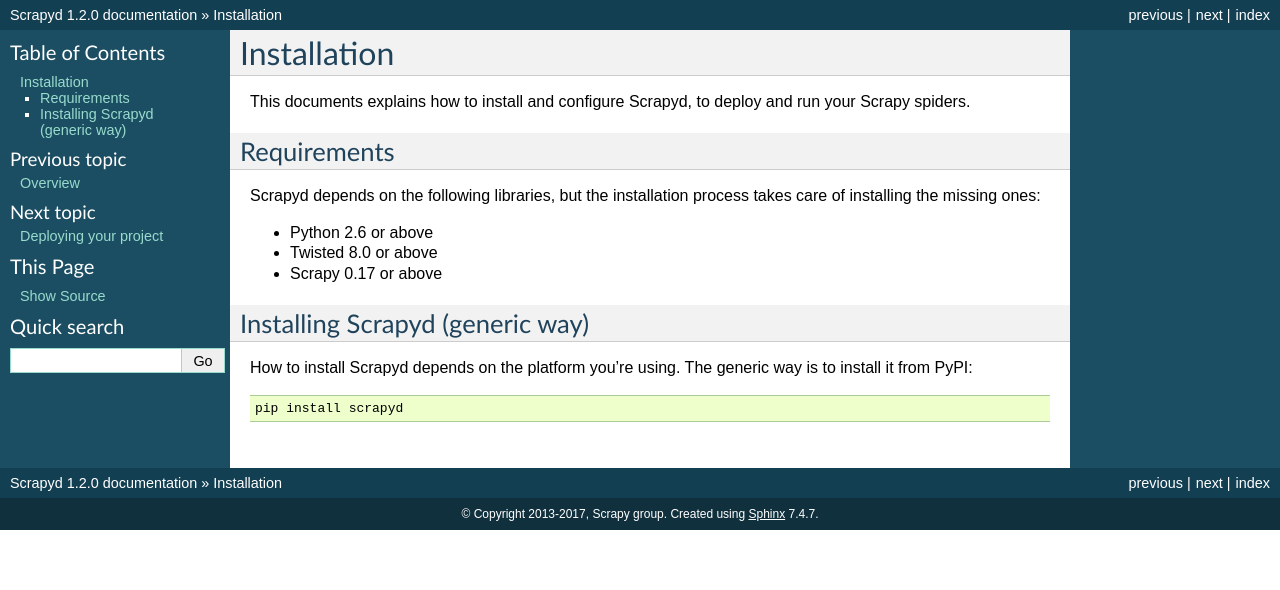
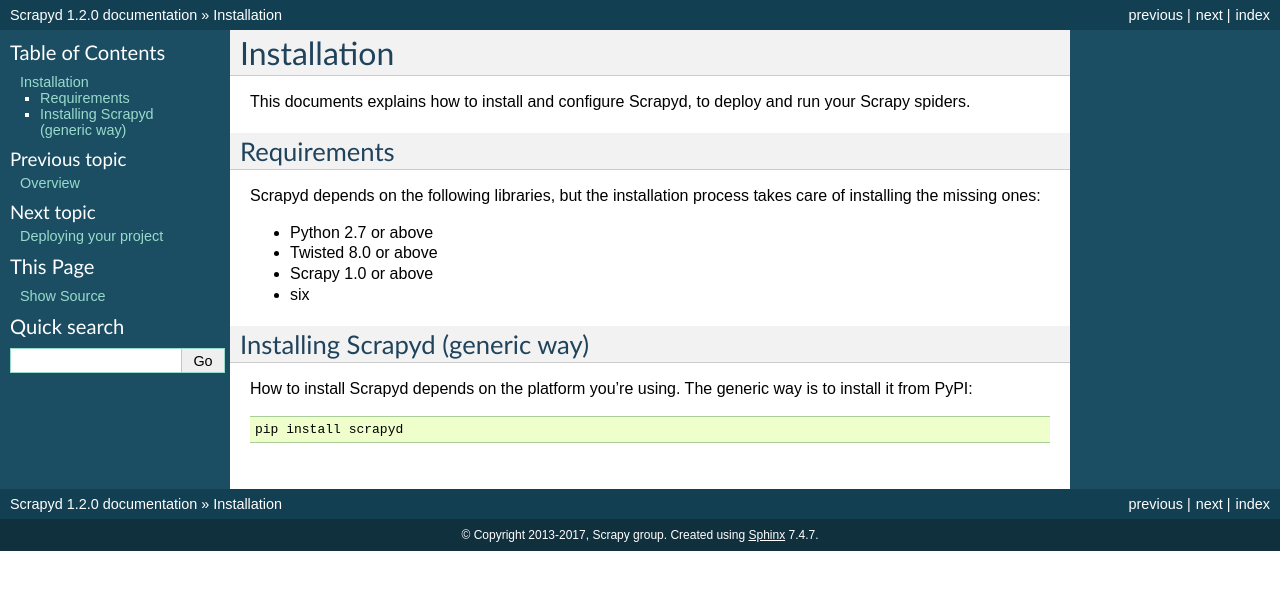
Before and after one commit to scrapy/scrapyd, a Sphinx documentation site: the page built from docs/install.rst, in a window 1280 px wide. Shown: the top 590 px of the page. Built offline with Sphinx 7.4.7, drawn with Linux system fonts in a browser that asks for light colours.

Commit message:
update obsolete install doc

```diff
--- a/docs/install.rst
+++ b/docs/install.rst
@@ -12,9 +12,10 @@
 Scrapyd depends on the following libraries, but the installation process
 takes care of installing the missing ones:
 
-* Python 2.6 or above
+* Python 2.7 or above
 * Twisted 8.0 or above
-* Scrapy 0.17 or above
+* Scrapy 1.0 or above
+* six
 
 Installing Scrapyd (generic way)
 --------------------------------
```
